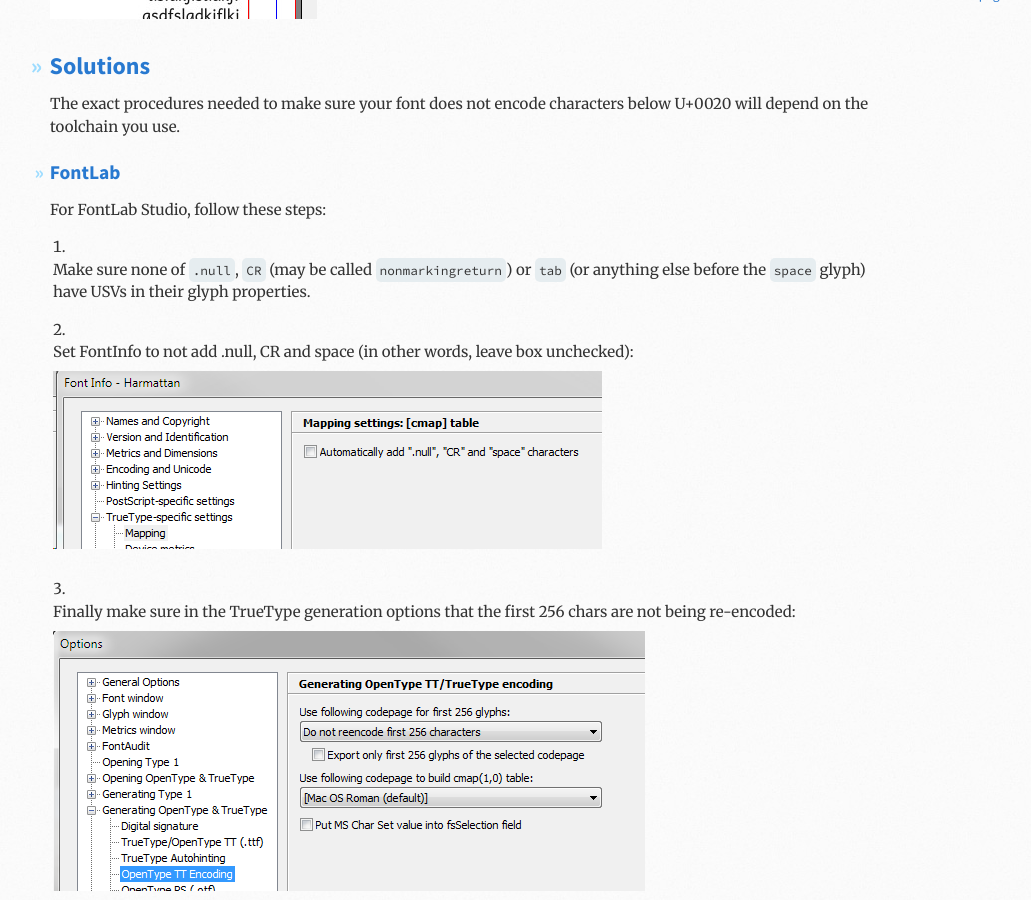
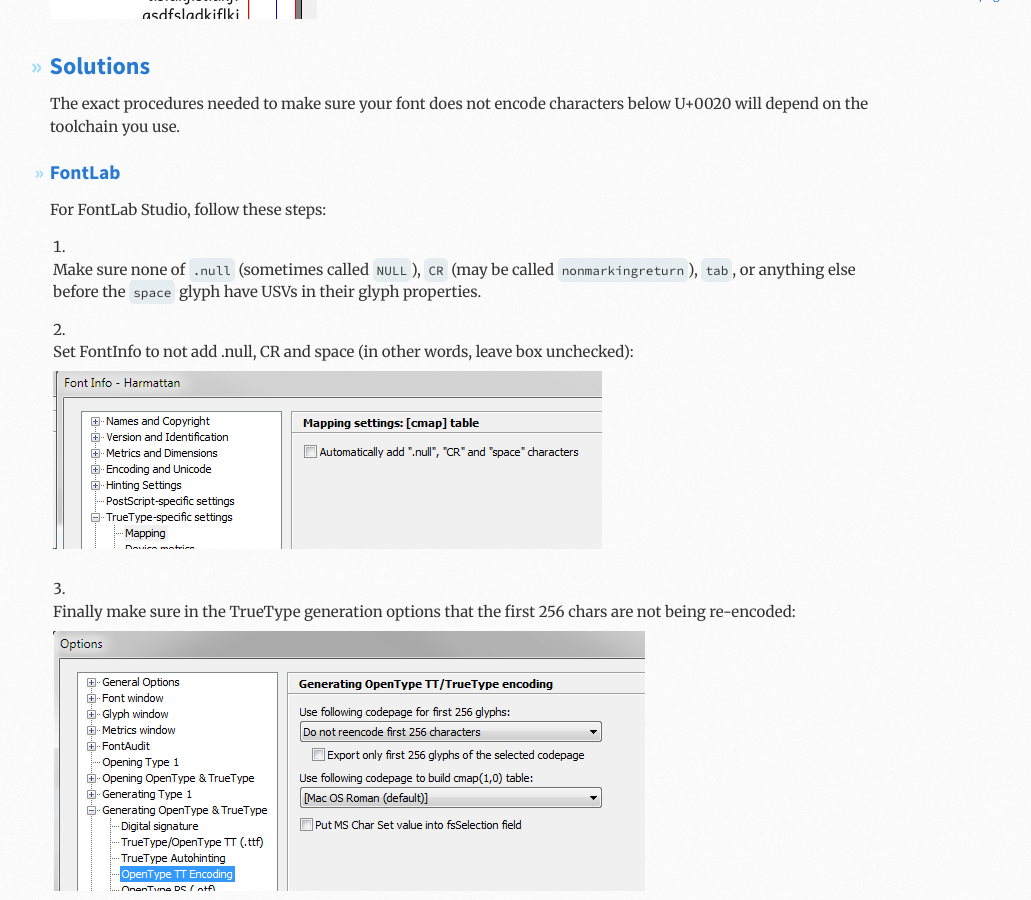
Before and after one commit to silnrsi/FDBP, a Jekyll site: the page built from en-US/Glyph_Encoding_below_0020.md, in a window 1280 px wide and 900 px high, scrolled down 950 px. Shown: the whole window, without its empty margins (40-1071 px from the left). Built offline with Jekyll 4.4.1, drawn with Linux system fonts in a browser that asks for light colours.

Commit message:
added information that '.null' glyph is sometimes called 'NULL'

```diff
--- a/en-US/Glyph_Encoding_below_0020.md
+++ b/en-US/Glyph_Encoding_below_0020.md
@@ -37,7 +37,7 @@ The exact procedures needed to make sure your font does not encode characters be
 
 For FontLab Studio, follow these steps:
 
-1. Make sure none of `.null`, `CR` (may be called `nonmarkingreturn`) or `tab` (or anything else before the `space` glyph) have USVs in their glyph properties.
+1. Make sure none of `.null` (sometimes called `NULL`), `CR` (may be called `nonmarkingreturn`), `tab`, or anything else before the `space` glyph have USVs in their glyph properties.
 
 1. Set FontInfo to not add .null, CR and space (in other words, leave box unchecked):
 ![FLFontInfo](images/EncodingBelow0020_FLFontInfo.png "Fontlab FontInfo dialog")
```
